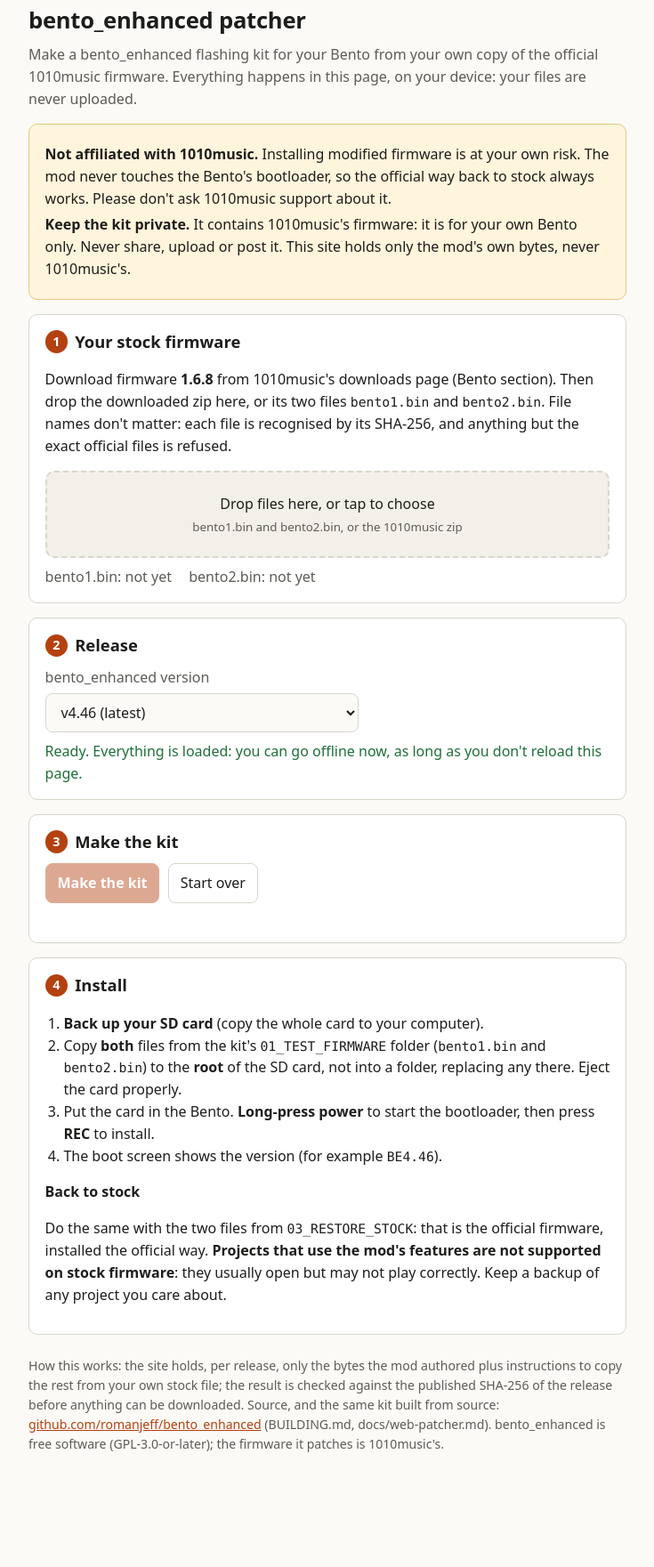
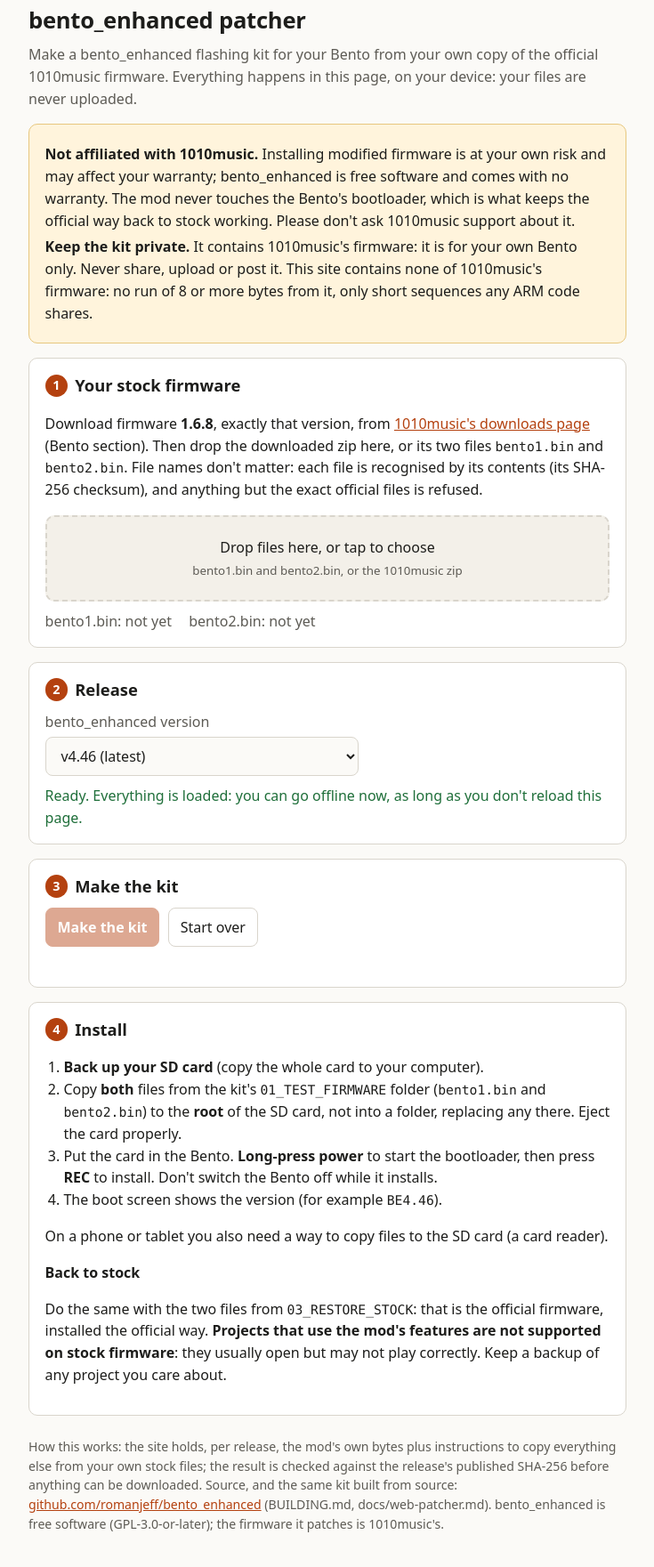
Before and after one commit to romanjeff/bento_enhanced, a plain HTML site: page web/index.html in a window 1280 px wide. Shown: the part 21-1782 px from the top of the page at 89% size, without its empty margins (272-1007 px from the left). Before the commit the page ends 1717 px from the top, so only its background shows below. Drawn offline with Linux system fonts and the light colour scheme.

Commit message:
Web patcher wording: no overclaims, downloads link, docs for the hardened rules and manual deploy
index.html: "contains none of 1010music's firmware: no run of 8+ bytes, only short sequences any ARM code
shares" (was "only the mod's own bytes, never 1010music's"); the bootloader "is what keeps the way back to
stock working" (was "always works"); warranty and no-warranty lines; direct link to 1010music's downloads
page and "exactly that version"; no file-type filter on the picker; checklist described as the author's
hardware test list; "don't switch the Bento off while it installs"; card-reader note for phones.
BUILDING.md: the same two wording fixes and the install note.
docs/web-patcher.md: the rules as now enforced (both stock files, D op, near-copy, structure), new stats
and survey, device-tested enforcement, manual deploy and what CI can and cannot check, tests, limits.

Co-Authored-By: Claude Opus 5.5 <noreply@anthropic.com>
Claude-Session: https://claude.ai/code/session_01KZixfr24VfJPaBsEZcJmdQ

```diff
--- a/web/index.html
+++ b/web/index.html
@@ -19,24 +19,27 @@
 </header>
 
 <section class="notice" aria-label="Before you start">
-  <p><strong>Not affiliated with 1010music.</strong> Installing modified firmware is at your own risk.
-  The mod never touches the Bento's bootloader, so the official way back to stock always works.
+  <p><strong>Not affiliated with 1010music.</strong> Installing modified firmware is at your own risk and may
+  affect your warranty; bento_enhanced is free software and comes with no warranty. The mod never touches the
+  Bento's bootloader, which is what keeps the official way back to stock working.
   Please don't ask 1010music support about it.</p>
   <p><strong>Keep the kit private.</strong> It contains 1010music's firmware: it is for your own Bento only.
-  Never share, upload or post it. This site holds only the mod's own bytes, never 1010music's.</p>
+  Never share, upload or post it. This site contains none of 1010music's firmware: no run of 8 or more bytes
+  from it, only short sequences any ARM code shares.</p>
 </section>
 
 <section>
   <h2><span class="num">1</span> Your stock firmware</h2>
-  <p>Download firmware <strong><span id="base-version">1.6.8</span></strong> from 1010music's downloads page
-  (Bento section). Then drop the downloaded zip here, or its two files <code>bento1.bin</code> and
-  <code>bento2.bin</code>. File names don't matter: each file is recognised by its SHA-256, and anything
-  but the exact official files is refused.</p>
+  <p>Download firmware <strong><span id="base-version">1.6.8</span></strong>, exactly that version, from
+  <a href="https://1010music.com/downloads" rel="noreferrer">1010music's downloads page</a> (Bento section).
+  Then drop the downloaded zip here, or its two files <code>bento1.bin</code> and <code>bento2.bin</code>.
+  File names don't matter: each file is recognised by its contents (its SHA-256 checksum), and anything but
+  the exact official files is refused.</p>
   <div id="drop" class="drop" role="button" tabindex="0" aria-describedby="drop-hint">
     <span>Drop files here, or tap to choose</span>
     <small id="drop-hint">bento1.bin and bento2.bin, or the 1010music zip</small>
   </div>
-  <input id="pick" type="file" multiple accept=".bin,.zip,application/zip,application/octet-stream" hidden>
+  <input id="pick" type="file" multiple hidden>
   <ul id="files" class="files" aria-live="polite"></ul>
   <p class="have"><span id="have-1">bento1.bin: not yet</span> <span id="have-2">bento2.bin: not yet</span></p>
 </section>
@@ -60,12 +63,12 @@
     <ul class="dl">
       <li><a id="dl-zip" href="#">Download the kit</a> <span id="dl-zip-name"></span>:
         everything below, with a README and checksums.</li>
-      <li><a id="dl-bin" href="#">Download only bento1.bin</a> <span id="dl-bin-name"></span>:
-        the patched file alone (install it with your stock <code>bento2.bin</code>).</li>
     </ul>
     <p>The kit holds <code>01_TEST_FIRMWARE/</code> (the mod's <code>bento1.bin</code> and your stock
     <code>bento2.bin</code>), <code>03_RESTORE_STOCK/</code> (your stock pair), <code>README.txt</code>,
-    <code>DEVICE_CHECKLIST.txt</code> and <code>SHA256SUMS.txt</code>.</p>
+    <code>DEVICE_CHECKLIST.txt</code> (the author's hardware test list: what changed and how to try it) and
+    <code>SHA256SUMS.txt</code>. The folders keep the mod's <code>bento1.bin</code> apart from the stock one
+    with the same name: copy from the right folder.</p>
   </div>
 </section>
 
@@ -77,9 +80,10 @@
     (<code>bento1.bin</code> and <code>bento2.bin</code>) to the <strong>root</strong> of the SD card,
     not into a folder, replacing any there. Eject the card properly.</li>
     <li>Put the card in the Bento. <strong>Long-press power</strong> to start the bootloader, then press
-    <strong>REC</strong> to install.</li>
+    <strong>REC</strong> to install. Don't switch the Bento off while it installs.</li>
     <li>The boot screen shows the version (for example <code>BE4.46</code>).</li>
   </ol>
+  <p>On a phone or tablet you also need a way to copy files to the SD card (a card reader).</p>
   <h3>Back to stock</h3>
   <p>Do the same with the two files from <code>03_RESTORE_STOCK</code>: that is the official firmware,
   installed the official way. <strong>Projects that use the mod's features are not supported on stock
@@ -87,9 +91,9 @@
 </section>
 
 <footer>
-  <p>How this works: the site holds, per release, only the bytes the mod authored plus instructions to copy
-  the rest from your own stock file; the result is checked against the published SHA-256 of the release
-  before anything can be downloaded. Source, and the same kit built from source:
+  <p>How this works: the site holds, per release, the mod's own bytes plus instructions to copy everything
+  else from your own stock files; the result is checked against the release's published SHA-256 before
+  anything can be downloaded. Source, and the same kit built from source:
   <a href="https://github.com/romanjeff/bento_enhanced">github.com/romanjeff/bento_enhanced</a>
   (BUILDING.md, docs/web-patcher.md). bento_enhanced is free software (GPL-3.0-or-later); the firmware it
   patches is 1010music's.</p>
```
Also changed, not shown: 2 other files.
